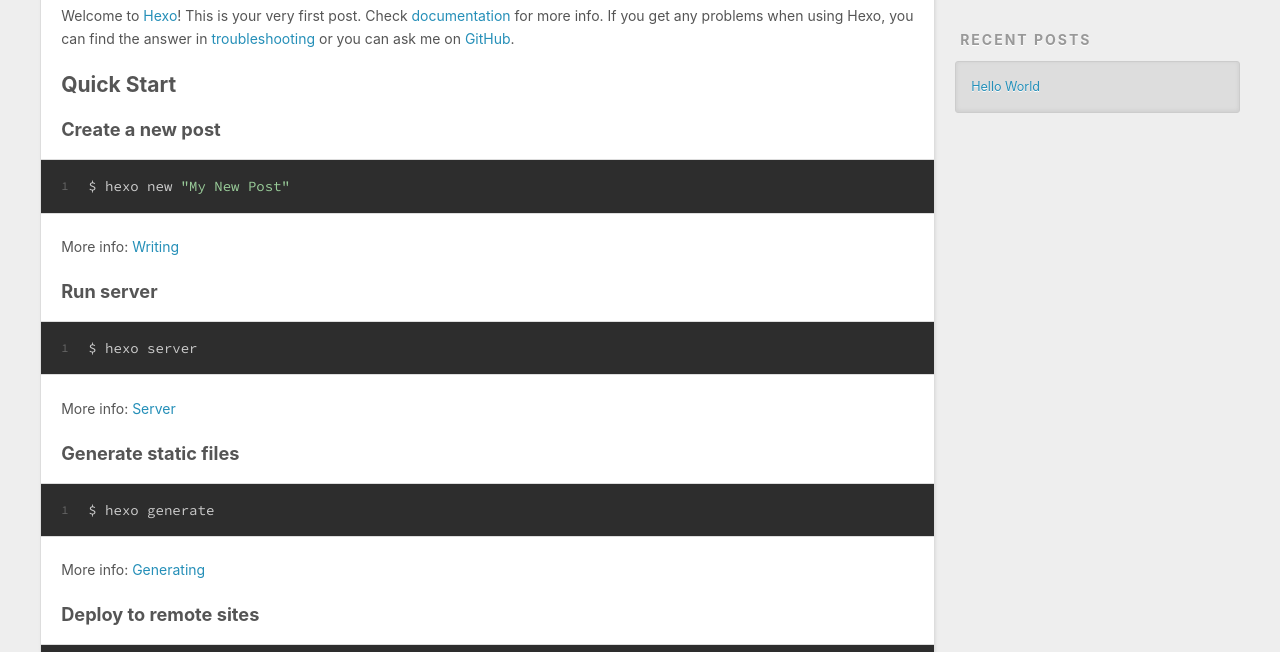
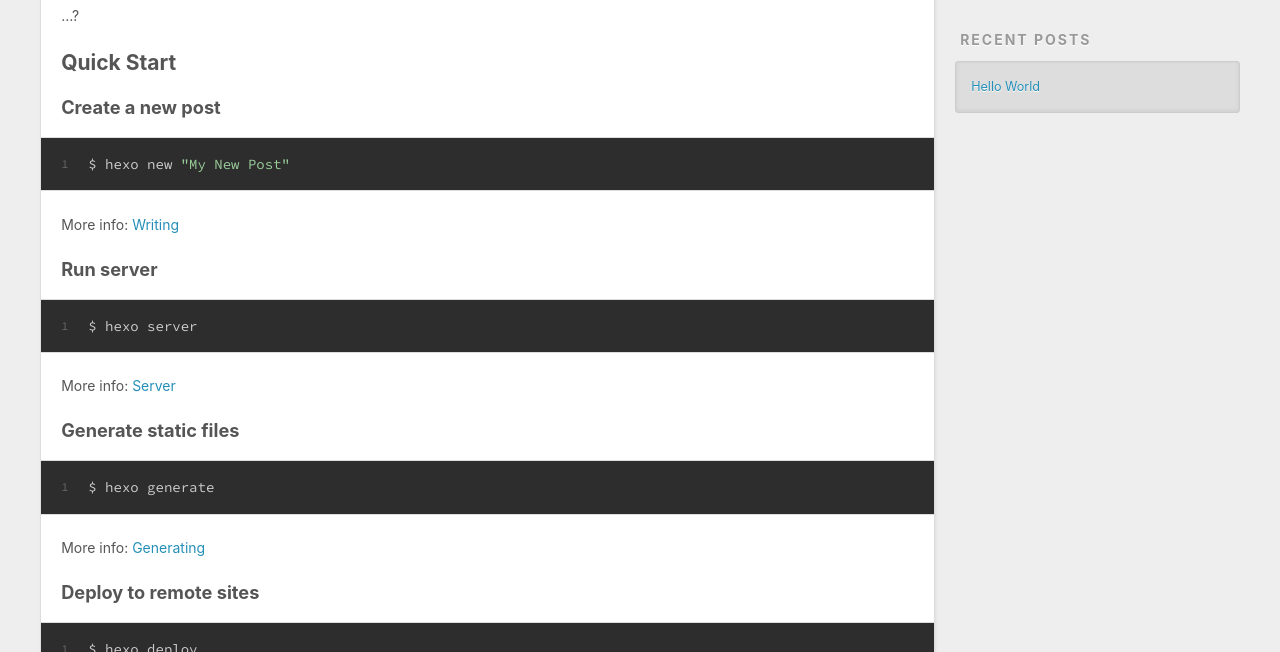
Before and after one commit to BiHaotian/BiHaotian.github.io, a plain HTML site: page index.html in a window 1280 px wide. Shown: the part 448-1100 px from the top of the page. Drawn offline with nearby package versions, Linux system fonts and the light colour scheme.

Commit message:
Site updated: 2020-06-14 11:43:19

```diff
--- a/index.html
+++ b/index.html
@@ -86,7 +86,7 @@
 
     <div class="article-entry" itemprop="articleBody">
 
-        <p>Welcome to <a href="https://hexo.io/" target="_blank" rel="noopener">Hexo</a>! This is your very first post. Check <a href="https://hexo.io/docs/" target="_blank" rel="noopener">documentation</a> for more info. If you get any problems when using Hexo, you can find the answer in <a href="https://hexo.io/docs/troubleshooting.html" target="_blank" rel="noopener">troubleshooting</a> or you can ask me on <a href="https://github.com/hexojs/hexo/issues" target="_blank" rel="noopener">GitHub</a>.</p>
+        <p>…?</p>
 <h2 id="Quick-Start"><a href="#Quick-Start" class="headerlink" title="Quick Start"></a>Quick Start</h2><h3 id="Create-a-new-post"><a href="#Create-a-new-post" class="headerlink" title="Create a new post"></a>Create a new post</h3><figure class="highlight bash"><table><tr><td class="gutter"><pre><span class="line">1</span><br></pre></td><td class="code"><pre><span class="line">$ hexo new <span class="string">"My New Post"</span></span><br></pre></td></tr></table></figure>
 
 <p>More info: <a href="https://hexo.io/docs/writing.html" target="_blank" rel="noopener">Writing</a></p>
```
Also changed, not shown: 2020/06/14/hello-world/index.html (+4 -4 lines).
